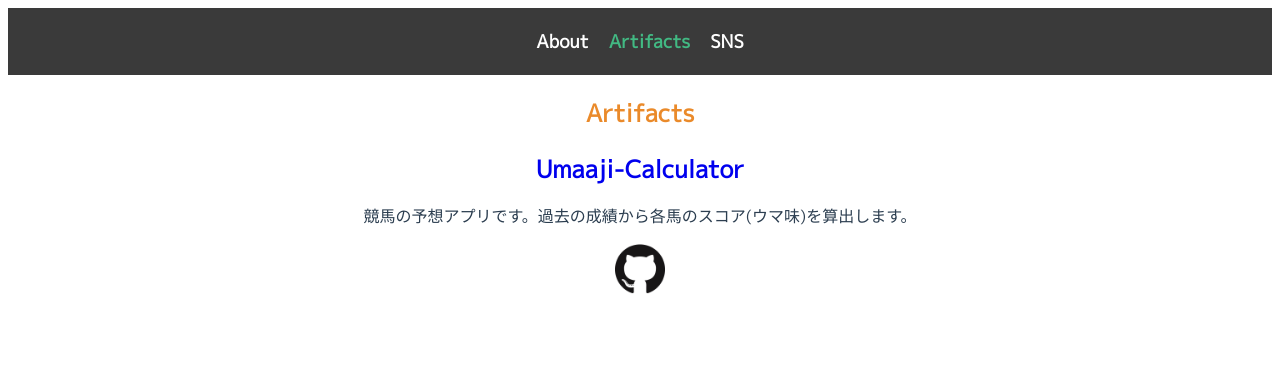
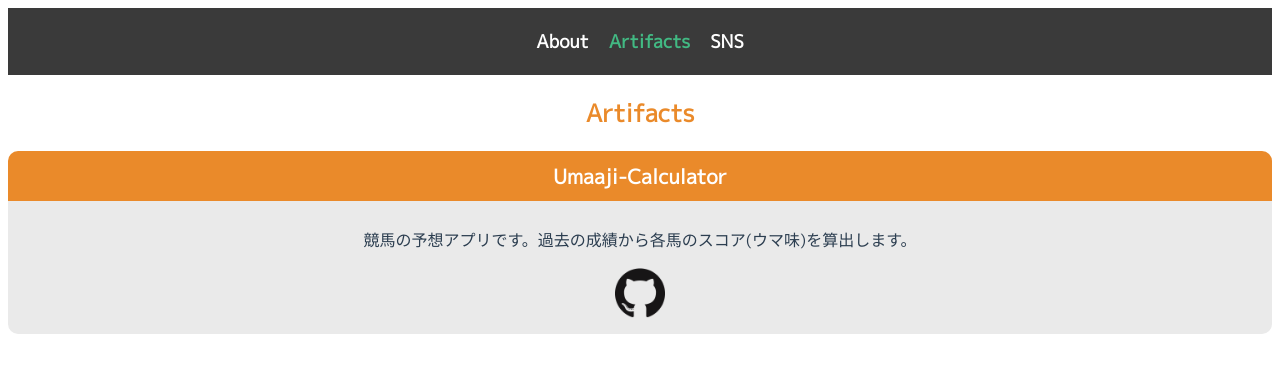
Before and after one commit to tocomi/my-portfolio, a Vue app: page /artifacts in a window 1280 px wide. Shown: the top 372 px of the page. Built offline with nearby package versions, Linux system fonts and the light colour scheme.

Commit message:
tweek artifact style

```diff
--- a/src/components/Artifact.vue
+++ b/src/components/Artifact.vue
@@ -1,7 +1,9 @@
 <template lang="pug">
   div.artifact
+    div.header
       a.title(:href="artifact.link" target="_blank") {{ artifact.title }}
-    p {{ artifact.description }}
+    div.content
+      p.description {{ artifact.description }}
       a(:href="artifact.github" target="_blank")
         img.icon(alt="github" src="../assets/github.png")
 </template>
@@ -22,14 +24,26 @@
 
 <style lang="scss" scoped>
 .artifact {
+  border-radius: 5px;
+  .header {
+    padding: 10px;
+    border-radius: 10px 10px 0 0;
+    background-color: #EA8A2A;
     .title {
-    font-size: 24px;
+      font-size: 20px;
       font-weight: bold;
       text-decoration: none;
+      color: #FFFFFF;
     }
+  }
+  .content {
+    padding: 10px;
+    border-radius: 0 0 10px 10px;
+    background-color: #EAEAEA;
     .icon {
       height: 50px;
       width: 50px;
     }
   }
+}
 </style>
```
Lines whose indentation alone changed are shown as unchanged.
